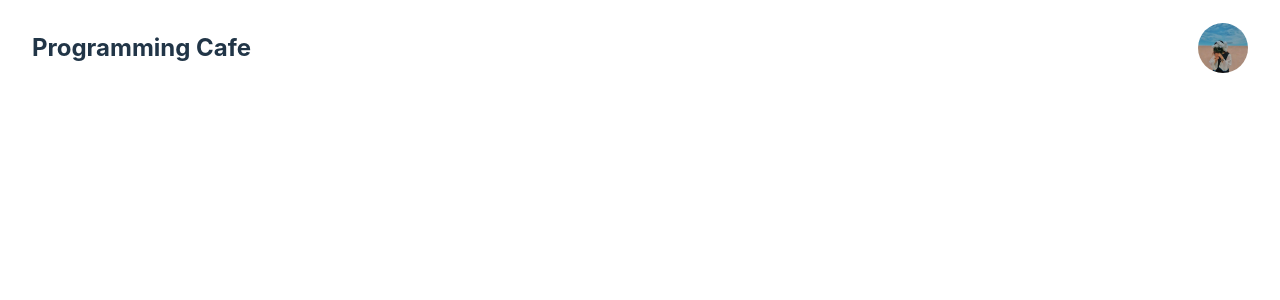
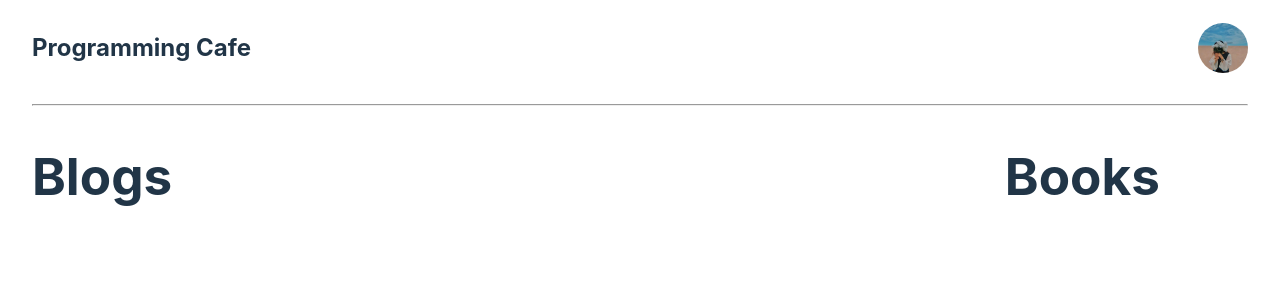
Before and after one commit to Hasnathasan/Programming-Cafeteria-Design-With-React, a React (Vite) app: page / in a window 1280 px wide. Shown: the top 300 px of the page. Built offline with nearby package versions, Linux system fonts and the light colour scheme.

Commit message:
Main section added

```diff
--- a/src/App.jsx
+++ b/src/App.jsx
@@ -3,6 +3,7 @@ import reactLogo from './assets/react.svg'
 import viteLogo from '/vite.svg'
 import './App.css'
 import Header from './components/Header/Header'
+import Main from './components/Main/Main'
 
 function App() {
   const [count, setCount] = useState(0)
@@ -10,6 +11,7 @@ function App() {
   return (
     <div className="App">
       <Header></Header>
+      <Main></Main>
     </div>
   )
 }
--- a/src/components/Header/Header.jsx
+++ b/src/components/Header/Header.jsx
@@ -4,10 +4,14 @@ import './Header.css'
 
 const Header = () => {
     return (
-        <div className="header">
-            <h2>Programming Cafe</h2>
-            <img src={userImg} alt="" />
+        <div>
+            <div className="header">
+                <h2>Programming Cafe</h2>
+                <img src={userImg} alt="" />
+            </div>
+            <hr />
         </div>
+
     );
 };
 
--- /dev/null
+++ b/src/components/Main/Main.css
@@ -0,0 +1,4 @@
+.main-section{
+    display: grid;
+    grid-template-columns: 4fr 1fr;
+}
--- /dev/null
+++ b/src/components/Main/Main.jsx
@@ -0,0 +1,17 @@
+import React from 'react';
+import './Main.css'
+
+const Main = () => {
+    return (
+        <div className="main-section">
+            <div className="blogs">
+                <h1>Blogs</h1>
+            </div>
+            <div className="bookmarks">
+                <h1>Books</h1>
+            </div>
+        </div>
+    );
+};
+
+export default Main;
```
